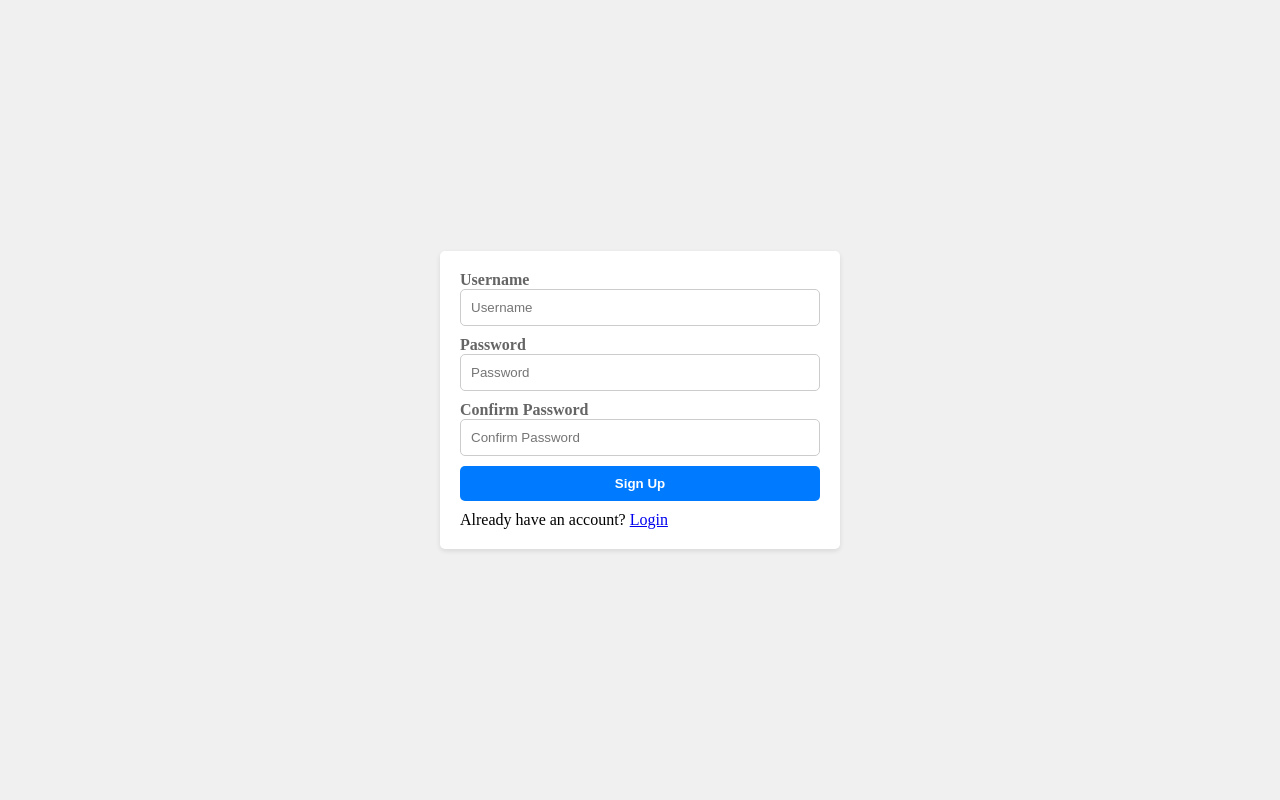
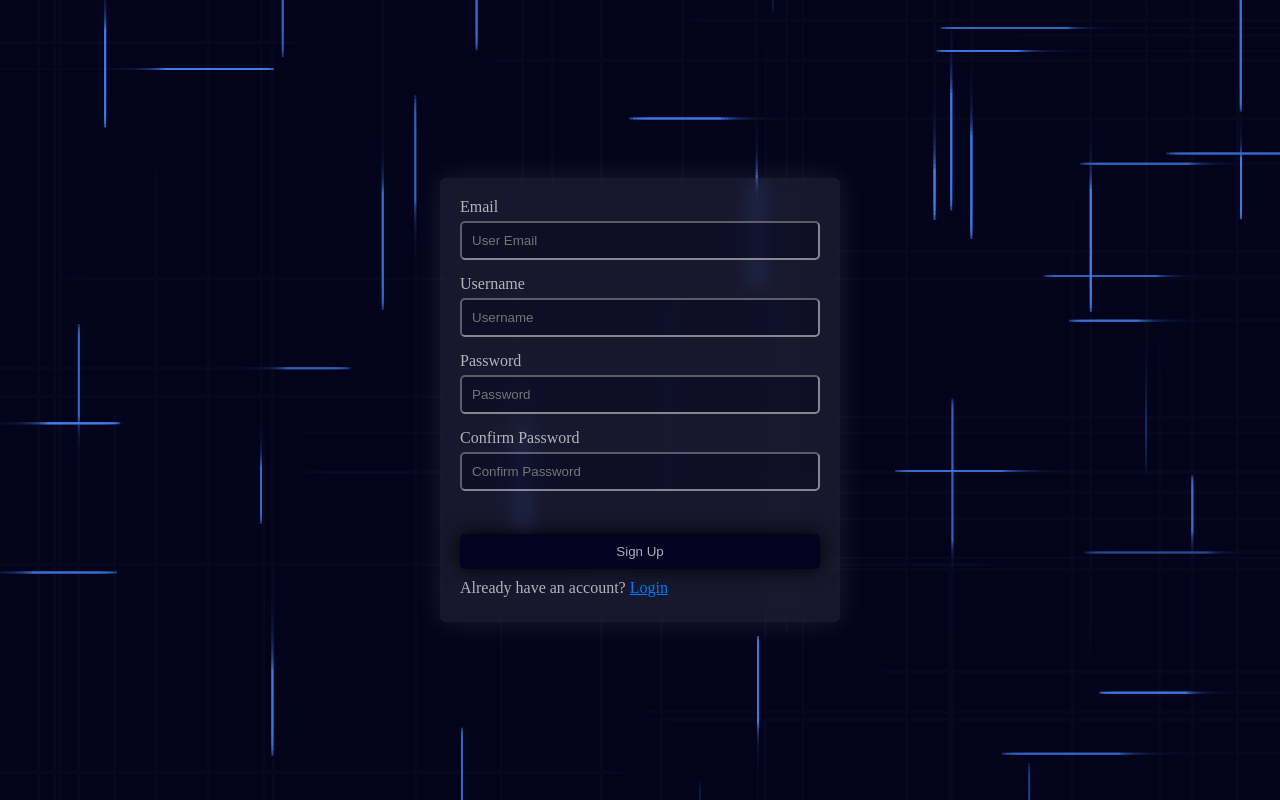
Before and after one commit to Hegazy02/Exam_system, a plain HTML site: page html/signup.html in a window 1280 px wide. Drawn offline with nearby package versions, Linux system fonts and the light colour scheme.

Commit message:
feat(signup):Styling signup

```diff
--- /dev/null
+++ b/css/background.css
@@ -0,0 +1,18 @@
+* {
+    margin: 0;
+    padding: 0;
+    box-sizing: border-box;
+}
+
+body {
+    overflow: hidden;
+    background-color: #070721;
+}
+
+#beamsCanvas {
+    position: fixed;
+    top: 0;
+    left: 0;
+    width: 100%;
+    height: 100%;
+}
--- a/css/signup.css
+++ b/css/signup.css
@@ -1,54 +1,79 @@
-* {
-    margin: 0;
-    padding: 0;
-    box-sizing: border-box;
-}
-
-body {
-    display: flex;
-    justify-content: center;
-    align-items: center;
-    height: 100vh;
-    background-color: #f0f0f0;
-}
+@import url('./main.css');
 
 #login-form {
-    background-color: #fff;
+  background-color: #ffffff15;
   padding: 20px;
+  backdrop-filter: blur(10px);
+
   border-radius: 5px;
-    box-shadow: 0 2px 5px rgba(0, 0, 0, 0.1);
+  box-shadow: 0 0 30px #dbd6d61f;
   display: flex;
   flex-direction: column;
   max-width: 400px;
   gap: 10px;
+  position: absolute;
   width: 100%;
 }
 
-#login-form label {
+#login-form label,
+#already-have-account,
+#do-not-have-account {
   margin-bottom: 5px;
-    font-weight: bold;
-    color: #656565;
+  /* font-weight: bold; */
+  color: #ffffffad;
+  display: block;
 }
 
 #login-form input {
   width: 100%;
   padding: 10px;
-    border: 1px solid #ccc;
+  border-color: #ffffff80;
   border-radius: 5px;
+  background-color: #0303216b;
+  color: #ffffff80;
+  /* font-weight: bold; */
+}
+
+input:-webkit-autofill {
+  background-color: #ffffffad !important;
+  -webkit-box-shadow: 0 0 0px 1000px #ffffffad inset !important;
+  -webkit-text-fill-color: #000 !important;
+  transition: background-color 5000s ease-in-out 0s;
+}
+
+#login-form input:hover::placeholder {
+  color: #030321;
+  /* font-weight: bold; */
+}
+
+#login-form input:hover {
+  background-color: #ffffffad;
+  color: #030321;
+  /* font-weight: bold; */
 }
 
 #login-form button {
-    background-color: #007BFF;
-    color: #fff;
+  background-color: #030321;
+  color: #ffffffad;
   border: none;
   border-radius: 5px;
   padding: 10px;
   cursor: pointer;
-    font-weight: bold;
+  /* font-weight: bold; */
+  box-shadow: 0 0 20px #000000;
+  margin-top: 25px;
+  /* margin-bottom: 25px; */
+}
+
+#login-form button:hover {
+  background-color: #ffffffad;
+  color: #030321;
 }
 
 .error {
   color: red;
+  margin-top: 5px;
+  display: block;
 }
 
 #confirm-password-error {
@@ -58,7 +83,8 @@ body {
 #error-message {
   display: none;
   color: #f0f0f0;
-    margin-top: 10px;
+  /* margin-top: 10px; */
+  /* margin-bottom: 10px; */
   background-color: red;
   border-radius: 5px;
   padding: 10px;
@@ -67,7 +93,7 @@ body {
 #success-message {
   display: none;
   color: #f0f0f0;
-    margin-top: 10px;
+  /* margin-top: 10px; */
   background-color: green;
   border-radius: 5px;
   padding: 10px;
@@ -76,3 +102,7 @@ body {
 .error-border {
   outline-color: red;
 }
+
+a {
+  color: #007BFF;
+}
--- a/html/signup.html
+++ b/html/signup.html
@@ -1,13 +1,27 @@
 <!DOCTYPE html>
 <html lang="en">
+
 <head>
-    <meta charset="UTF-8" />
-    <meta name="viewport" content="width=device-width, initial-scale=1.0" />
-    <title>Sign Up</title>
+    <meta charset="UTF-8">
+    <meta name="viewport" content="width=device-width, initial-scale=1.0">
+    <title>SignUp</title>
+    <link href="https://fonts.googleapis.com/css2?family=Fira+Code&display=swap" rel="stylesheet">
+
     <link rel="stylesheet" href="../css/signup.css" />
+    <link rel="stylesheet" href="../css/background.css">
+
 </head>
+
 <body>
+
+    <canvas id="beamsCanvas"></canvas>
+
     <form action="" id="login-form">
+        <div>
+            <label for="email">Email</label>
+            <input type="email" id="email" placeholder="User Email" />
+            <span id="email-error" class="error"></span>
+        </div>
         <div>
             <label for="userName">Username</label>
             <input type="text" id="userName" placeholder="Username" />
@@ -20,23 +34,21 @@
         </div>
         <div>
             <label for="confirm-password">Confirm Password</label>
-        <input
-          type="password"
-          id="confirm-password"
-          placeholder="Confirm Password"
-        />
+            <input type="password" id="confirm-password" placeholder="Confirm Password" />
             <span id="confirm-password-error" class="error"></span>
         </div>
         <button type="submit" id="signUp-btn">Sign Up</button>
         <p id="already-have-account">
-        Already have an account? <span><a href="./login.html">Login</a></span>
+            Already have an account? <span><a href="login.html">Login</a></span>
         </p>
 
         <div id="error-message"></div>
         <div id="success-message"></div>
     </form>
-    <script src="https://cdnjs.cloudflare.com/ajax/libs/crypto-js/4.1.1/crypto-js.min.js"></script>
 
+
+    <script src="../script/background.js"></script>
     <script src="../script/signup.js"></script>
 </body>
+
 </html>
--- /dev/null
+++ b/script/background.js
@@ -0,0 +1,153 @@
+class Beam {
+    constructor(canvas) {
+        this.canvas = canvas;
+        this.direction = this.getRandomDirection();
+        this.length = 50 + Math.random() * 100;
+        this.setInitialPosition();
+        this.opacity = 0.3 + Math.random() * 0.4;
+        this.speed = 2 + Math.random() * 3;
+        this.life = 0;
+        this.maxLife = 100 + Math.random() * 200;
+    }
+
+    getRandomDirection() {
+        const directions = ['up', 'down', 'left', 'right'];
+        return directions[Math.floor(Math.random() * directions.length)];
+    }
+
+    setInitialPosition() {
+        switch (this.direction) {
+            case 'right':
+                this.x = -this.length;
+                this.y = Math.random() * this.canvas.height;
+                break;
+            case 'left':
+                this.x = this.canvas.width + this.length;
+                this.y = Math.random() * this.canvas.height;
+                break;
+            case 'down':
+                this.x = Math.random() * this.canvas.width;
+                this.y = -this.length;
+                break;
+            case 'up':
+                this.x = Math.random() * this.canvas.width;
+                this.y = this.canvas.height + this.length;
+                break;
+        }
+    }
+
+    update() {
+        this.life++;
+
+        const fadeInDuration = 20;
+        const fadeOutDuration = 30;
+        const lifeProgress = this.life / this.maxLife;
+
+        let opacity = this.opacity;
+
+        if (this.life < fadeInDuration) {
+            // Fade In
+            opacity *= this.life / fadeInDuration;
+        } else if (this.life > this.maxLife - fadeOutDuration) {
+            // Fade Out
+            opacity *= (this.maxLife - this.life) / fadeOutDuration;
+        }
+
+        switch (this.direction) {
+            case 'right':
+                this.x += this.speed;
+                break;
+            case 'left':
+                this.x -= this.speed;
+                break;
+            case 'down':
+                this.y += this.speed;
+                break;
+            case 'up':
+                this.y -= this.speed;
+                break;
+        }
+
+        return opacity;
+    }
+
+    isOutOfBounds() {
+        return (
+            this.life >= this.maxLife ||
+            this.x < -this.length ||
+            this.x > this.canvas.width + this.length ||
+            this.y < -this.length ||
+            this.y > this.canvas.height + this.length
+        );
+    }
+
+    draw(ctx, opacity) {
+        let endX = this.x;
+        let endY = this.y;
+
+        switch (this.direction) {
+            case 'right':
+                endX += this.length;
+                break;
+            case 'left':
+                endX -= this.length;
+                break;
+            case 'down':
+                endY += this.length;
+                break;
+            case 'up':
+                endY -= this.length;
+                break;
+        }
+
+        ctx.beginPath();
+        ctx.strokeStyle = `rgba(68, 138, 255, ${opacity})`;
+        ctx.lineWidth = 2;
+        ctx.moveTo(this.x, this.y);
+        ctx.lineTo(endX, endY);
+        ctx.stroke();
+    }
+}
+
+class BeamAnimation {
+    constructor() {
+        this.canvas = document.getElementById('beamsCanvas');
+        this.ctx = this.canvas.getContext('2d');
+        this.beams = [];
+        this.resize();
+        this.init();
+        window.addEventListener('resize', () => this.resize());
+        this.animate();
+    }
+
+    resize() {
+        this.canvas.width = window.innerWidth;
+        this.canvas.height = window.innerHeight;
+    }
+
+    init() {
+        for (let i = 0; i < 40; i++) {
+            this.beams.push(new Beam(this.canvas));
+        }
+    }
+
+    animate() {
+        this.ctx.fillStyle = "rgba(7, 7, 33, 0.2)";
+        this.ctx.fillRect(0, 0, this.canvas.width, this.canvas.height);
+
+        this.beams.forEach((beam, index) => {
+            const opacity = beam.update();
+            beam.draw(this.ctx, opacity);
+
+            if (beam.isOutOfBounds()) {
+                this.beams[index] = new Beam(this.canvas);
+            }
+        });
+
+        requestAnimationFrame(() => this.animate());
+    }
+}
+
+window.addEventListener('load', () => {
+    new BeamAnimation();
+});
```
Also changed, not shown: html/login.html (+5 -0 lines). Lines whose indentation alone changed are shown as unchanged.
